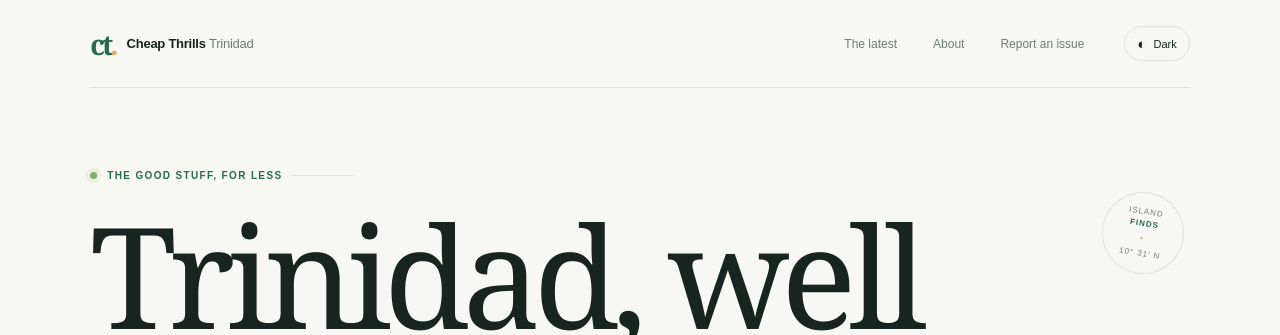
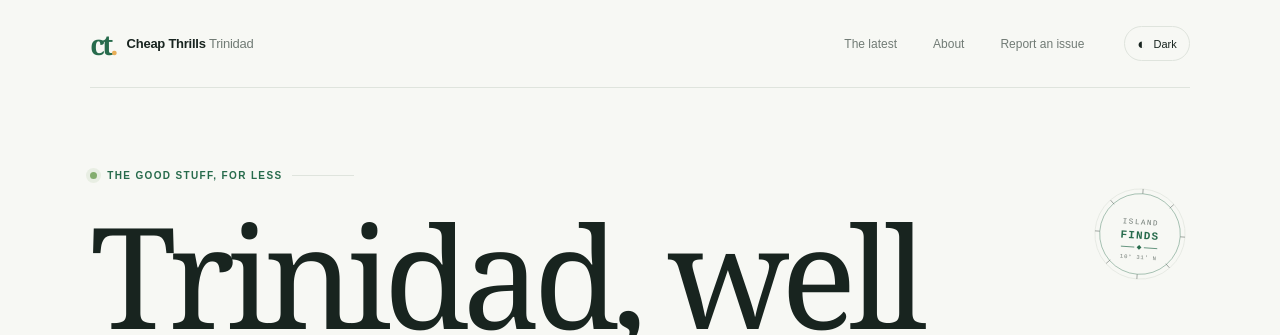
Before and after one commit to vswee/cheap-thrills-trinidad, a Next.js app: page / in a window 1280 px wide. Shown: the top 335 px of the page. Built offline with nearby package versions, Linux system fonts and the light colour scheme.

Commit message:
feat(ui): refine island finds stamp graphic

```diff
--- a/src/app/page.tsx
+++ b/src/app/page.tsx
@@ -2,6 +2,7 @@ import Link from "next/link";
 import { FindFeed } from "@/components/find-feed";
 import { ReportForm } from "@/components/report-form";
 import { ThemeToggle } from "@/components/theme-toggle";
+import { IslandStamp } from "@/components/island-stamp";
 import { getFinds } from "@/lib/content";
 
 export default function Home() {
@@ -14,7 +15,7 @@ export default function Home() {
       <div className="hero-kicker"><span className="live-dot" /> THE GOOD STUFF, FOR LESS <span className="kicker-line" /></div>
       <h1>Trinidad, well<br />spent<span className="hero-period">.</span></h1>
       <div className="hero-bottom"><p>Good food. Good times.<br /><em>Better prices.</em></p><span className="hero-note">A growing guide to worthwhile finds<br />across Trinidad, updated often.</span><a className="round-link" href="#latest" aria-label="Scroll to latest finds">↓</a></div>
-      <div className="hero-stamp">ISLAND<br /><span>FINDS</span><b>·</b> 10° 31′ N</div>
+      <div className="hero-stamp"><IslandStamp /></div>
     </section>
     <section className="latest-section" id="latest">
       <div className="section-heading"><div><p className="eyebrow">THE DIRECTORY <span>↘</span></p><h2>Latest finds</h2></div>{finds.length > 0 && <p className="count-note">{finds.length} good {finds.length === 1 ? "find" : "finds"} and counting</p>}</div>
--- /dev/null
+++ b/src/components/island-stamp.tsx
@@ -0,0 +1,19 @@
+export function IslandStamp() {
+  return (
+    <svg
+      className="island-stamp"
+      viewBox="0 0 100 100"
+      role="img"
+      aria-label="Island finds, 10 degrees 31 minutes north"
+    >
+      <circle className="stamp-ring" cx="50" cy="50" r="47" />
+      <circle className="stamp-inner-ring" cx="50" cy="50" r="42" />
+      <path className="stamp-tick" d="M50 3v5M97 50h-5M50 97v-5M3 50h5M17 17l4 4M83 17l-4 4M83 83l-4-4M17 83l4-4" />
+      <text className="stamp-island" x="50" y="40">ISLAND</text>
+      <text className="stamp-finds" x="50" y="55">FINDS</text>
+      <path className="stamp-rule" d="M31 64h14m10 0h14" />
+      <path className="stamp-diamond" d="m50 61.5 2.5 2.5-2.5 2.5-2.5-2.5z" />
+      <text className="stamp-coordinates" x="50" y="76">10° 31′ N</text>
+    </svg>
+  );
+}
```
Also changed, not shown: src/app/globals.css.
